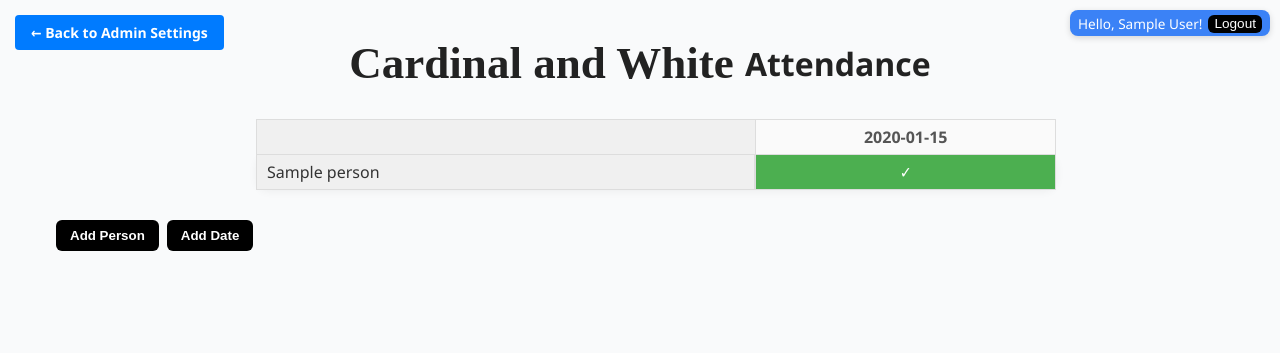
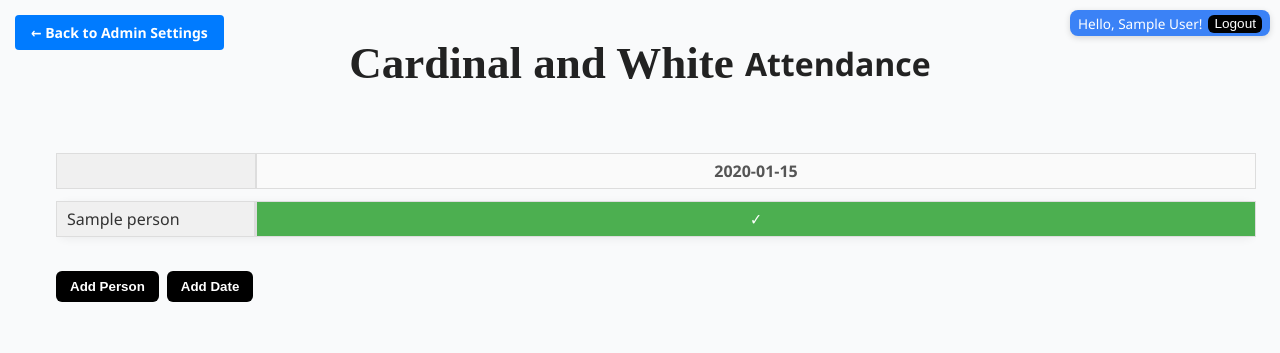
Before and after one commit to HunterLewis000/newspaper-app, a Flask app: page /manage/attendance in a window 1280 px wide. Shown: the top 353 px of the page. Run offline with Flask 3, Linux system fonts and the light colour scheme; the visitor is signed in with stand-in values (Sample User, id 1); tables that the repository leaves empty hold one stand-in row (values such as "Sample post"); some libraries are stand-ins or nearby versions.

Commit message:
Update style.css

```diff
--- a/static/style.css
+++ b/static/style.css
@@ -458,8 +458,8 @@ td.arcac, th.arcac {
 
 :root {
   --person-col-width: 200px; /* width reserved for the names column (sticky) */
-  --date-col-width: 120px;   /* width of each date column */
-  --visible-dates: 5;        /* number of date columns visible before horizontal scrolling */
+  --date-col-width: 160px;   /* width of each date column */
+  --visible-dates: 7;        /* number of date columns visible before horizontal scrolling */
 }
 
 
@@ -469,17 +469,10 @@ td.arcac, th.arcac {
   margin: 0 auto;
   width: min(1200px, 95vw);
   box-sizing: border-box;
-  padding: 8px;
+  padding: 0; /* removed padding so sticky headers sit flush */
   -webkit-overflow-scrolling: touch;
 }
 
-.attendance-page table {
-  border-collapse: collapse;
-  width: auto;
-  min-width: calc(var(--person-col-width) + var(--date-col-width) * var(--visible-dates));
-  table-layout: fixed;
-  margin: 0 auto;
-}
 .attendance-page th, .attendance-page td {
   border: 1px solid #ddd;
   padding: 6px;
@@ -492,7 +485,7 @@ td.arcac, th.arcac {
   position: sticky;
   top: 0;
   background: #fafafa;
-  z-index: 1;
+  z-index: 30;
 }
 
 /* person column (names) stays fixed at left */
@@ -500,7 +493,7 @@ td.arcac, th.arcac {
   position: sticky;
   left: 0;
   background: #f0f0f0;
-  z-index: 3; /* higher than date headers so it stays on top when overlapping */
+  z-index: 40;
   width: var(--person-col-width);
   min-width: var(--person-col-width);
   max-width: var(--person-col-width);
```
